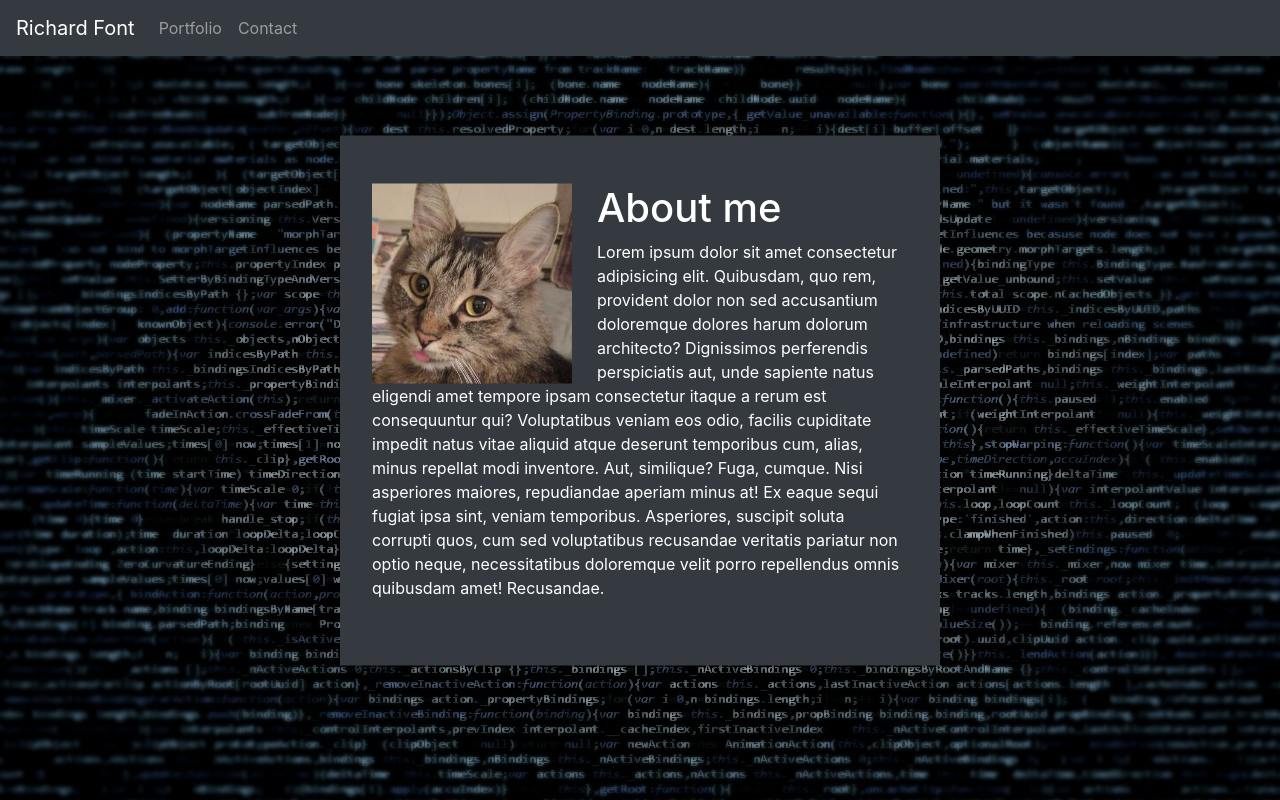
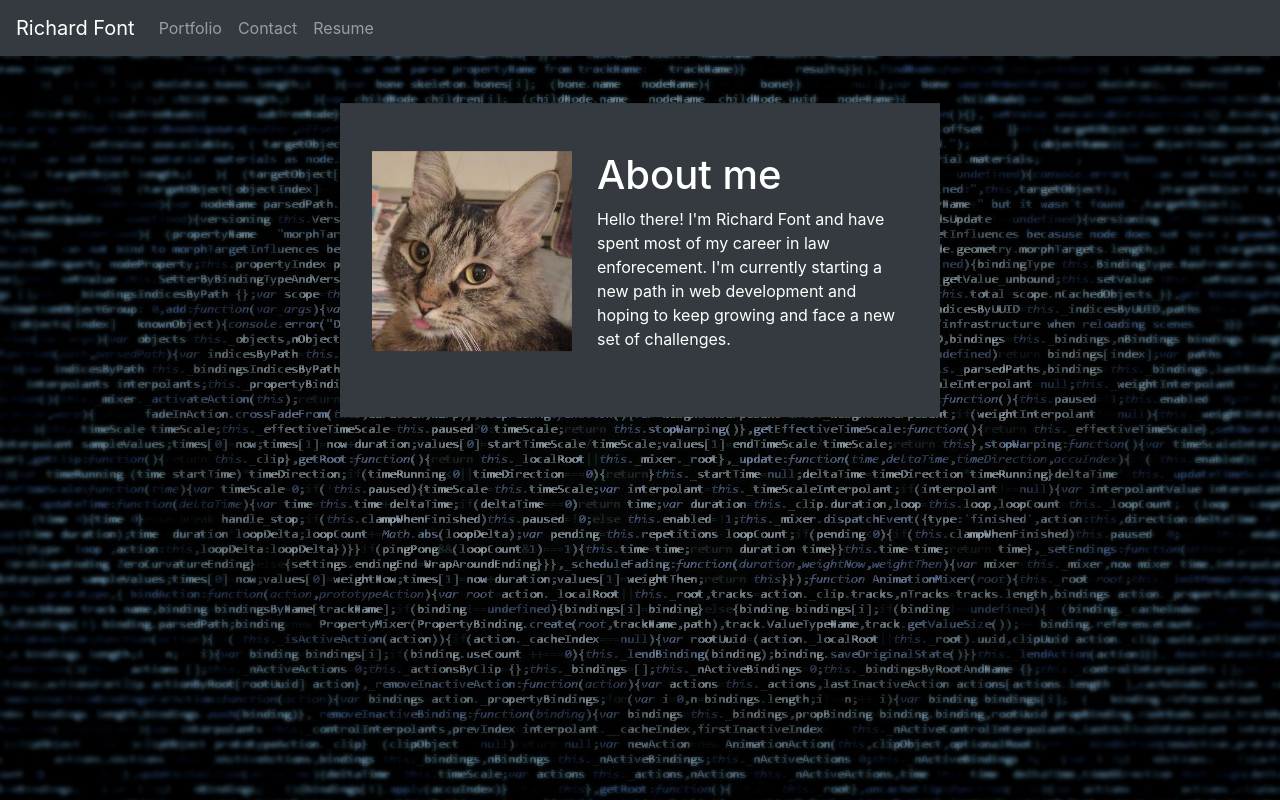
Before and after one commit to RiFo733/portfolio.github.io, a plain HTML site: page index.html in a window 1280 px wide. Drawn offline with nearby package versions, Linux system fonts and the light colour scheme.

Commit message:
Commit
Update!

```diff
--- a/index.html
+++ b/index.html
@@ -24,6 +24,9 @@
                 <li class="nav-item">
                     <a class="nav-link" href="contact.html">Contact</a>
                 </li>
+                <li class="nav-item">
+                    <a class="nav-link" href="https://drive.google.com/file/d/1XfX_42SrAopAh1pxWnRMORTnJDCfKgKm/view?usp=sharing">Resume</a>
+                </li>
             </ul>
         </div>
     </nav>
@@ -32,20 +35,9 @@
         <section id="cat_tongue" class="service">
             <img src="./Assets/Images/cat_tongue.jpg" alt="Happy cat with tongue out." />
             <h1>About me</h1>
-            <p>Lorem ipsum dolor sit amet consectetur adipisicing elit. Quibusdam, quo rem, provident dolor non sed
-                accusantium
-                doloremque dolores harum dolorum architecto? Dignissimos perferendis perspiciatis aut, unde sapiente
-                natus
-                eligendi amet tempore ipsam consectetur itaque a rerum est consequuntur qui? Voluptatibus veniam eos
-                odio,
-                facilis cupiditate impedit natus vitae aliquid atque deserunt temporibus cum, alias, minus repellat modi
-                inventore. Aut, similique? Fuga, cumque. Nisi asperiores maiores, repudiandae aperiam minus at! Ex eaque
-                sequi
-                fugiat ipsa sint, veniam temporibus. Asperiores, suscipit soluta corrupti quos, cum sed voluptatibus
-                recusandae
-                veritatis pariatur non optio neque, necessitatibus doloremque velit porro repellendus omnis quibusdam
-                amet!
-                Recusandae.
+            <p>Hello there! I'm Richard Font and have spent most of my career in law enforecement.
+            I'm currently starting a new path in web development and hoping to keep growing and face
+            a new set of challenges.
             </p>
         </section>
     </main>
```
Also changed, not shown: contact.html (+7 -12 lines), portfolio.html (+10 -0 lines), Assets/Images/GenPass.png (added), Assets/Images/Music.png (added), 2 other files.
